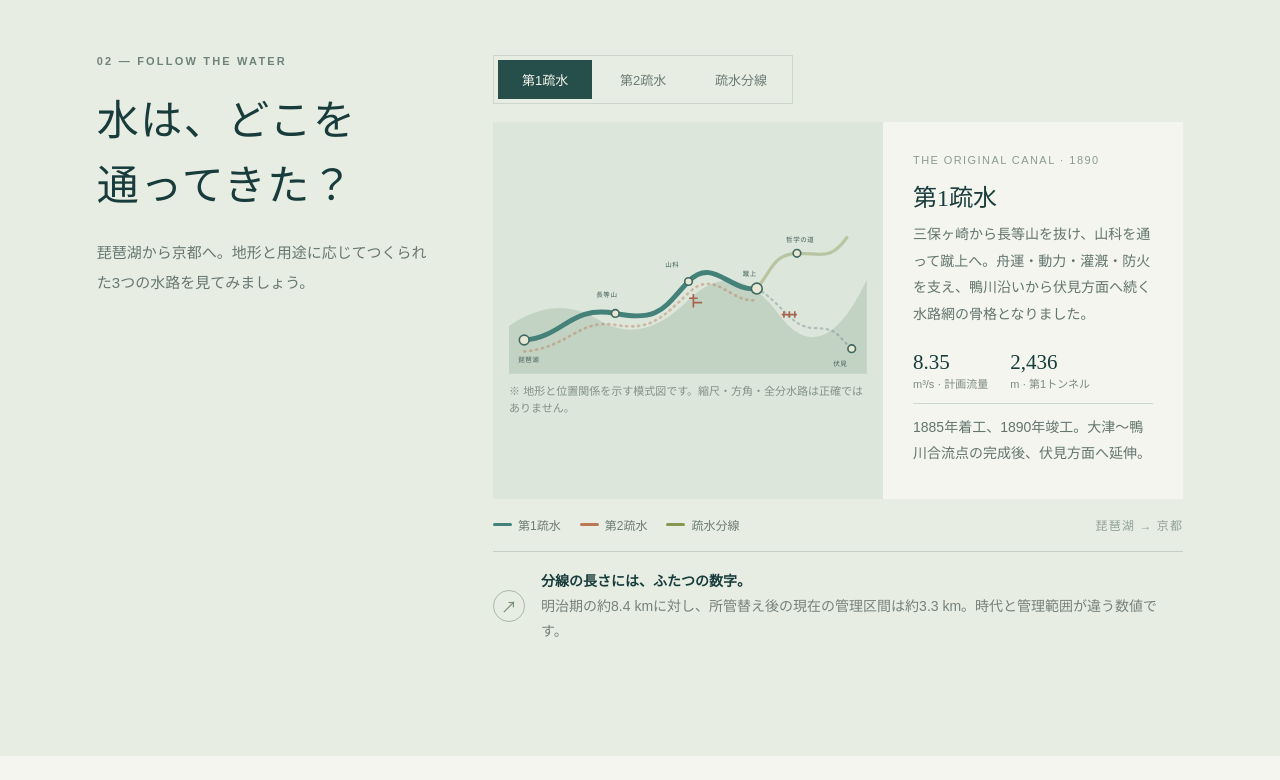
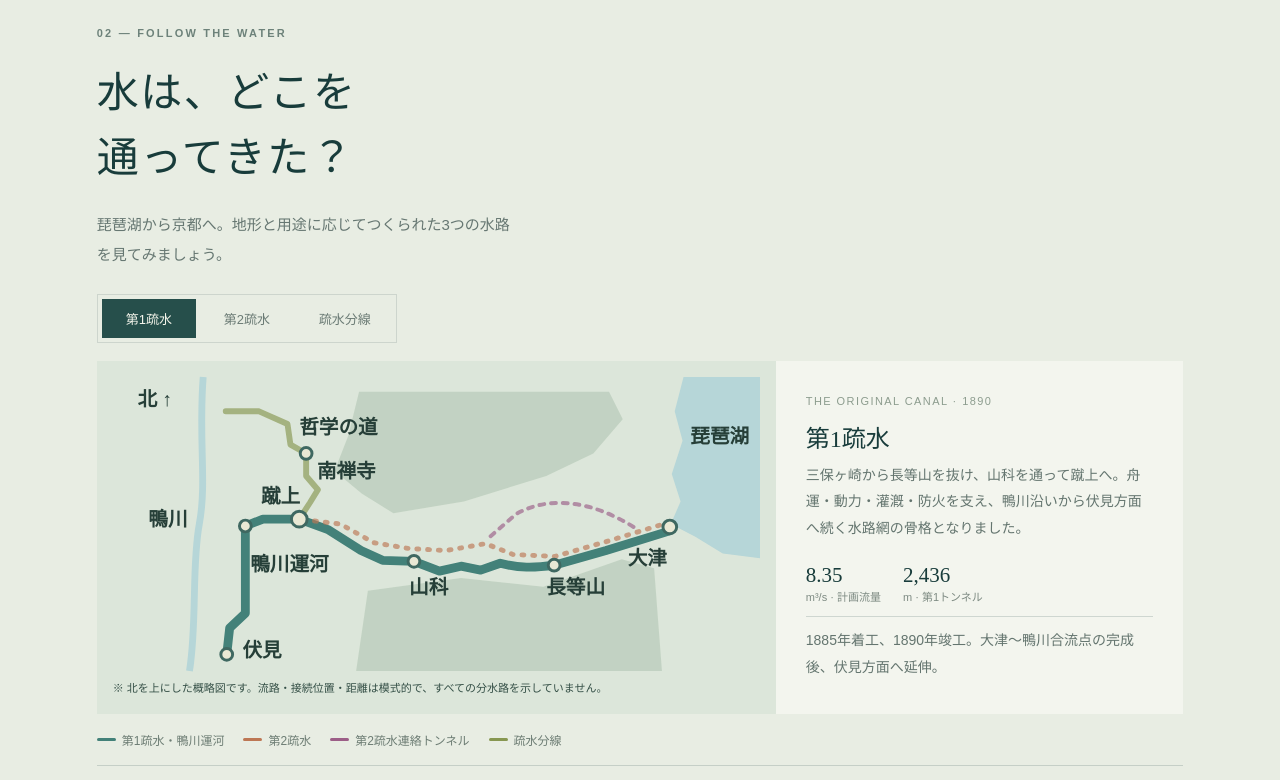
Before and after one commit to bunatarou/biwako-sosui, a plain HTML site: page index.html in a window 1280 px wide. Shown: the part 2380-3160 px from the top of the page. Drawn offline with Linux system fonts and the light colour scheme.

Commit message:
模式図改善

```diff
--- a/index.html
+++ b/index.html
@@ -6,7 +6,7 @@
   <meta name="theme-color" content="#f3f5ee">
   <meta name="description" content="琵琶湖疏水の歴史、しくみ、分水、発電、水道、文化財、現在の姿をたどる総合案内。">
   <title>琵琶湖疏水 — 水がつないだ、京都の未来。</title>
-  <link rel="stylesheet" href="style.css?v=13">
+  <link rel="stylesheet" href="style.css?v=16">
   <script src="script.js" defer></script>
 </head>
 <body>
@@ -157,21 +157,33 @@
             <div class="route-map">
               <svg viewBox="0 0 660 300" role="img" aria-labelledby="map-title map-desc">
                 <title id="map-title">琵琶湖疏水の概略ルート</title>
-                <desc id="map-desc">琵琶湖から山科を通って蹴上に至る第1疏水と、そこから京都市内へ分かれる水路の模式図</desc>
-                <path class="map-hill" d="M0 212 Q88 152 166 201 T330 165 T497 190 T660 127V300H0Z"/>
-                <path class="map-route route-first is-selected" d="M28 238 C100 233 113 173 196 189 S286 177 331 130 S409 151 457 143"/>
-                <path class="map-route route-second" d="M28 259 C110 252 128 199 195 210 S281 198 331 151 S408 172 457 164"/>
-                <path class="map-route route-branch" d="M457 143 C483 112 488 79 531 78 S592 93 623 49"/>
-                <path class="map-route route-downstream" d="M457 143 C506 171 519 215 563 216 S600 225 632 254"/>
+                <desc id="map-desc">北を上にした概略図。東の琵琶湖から第1疏水は大津、長等山、山科を通って蹴上へ、第2疏水はその北側を通り蹴上で合流する。蹴上から疏水分線は南禅寺を経て北へ、本線と鴨川運河は京都市内を経て伏見へ続く。第2疏水連絡トンネルは大津側から藤尾付近へ別経路を通る。</desc>
+                <path class="map-hill" d="M251 15H506L520 43L490 78L442 101L358 127L286 139L254 119L226 96L240 60Z"/>
+                <path class="map-hill" d="M260 218L355 205L439 214L519 186L552 195L560 300H248Z"/>
+                <path class="map-lake" d="M582 0H660V185L622 180L594 163L569 150L579 127L570 99L581 65L573 35Z"/>
+                <path class="map-river" d="M92 0C87 65 96 107 88 150S86 250 78 300"/>
+                <path class="map-route route-second route-connector" d="M531 153C490 127 445 120 411 140L381 166"/>
+                <path class="map-route route-first is-selected" d="M568 157L503 177L450 192C429 195 414 195 395 190L375 197L355 193L333 198L307 188L275 187L253 177L220 156L190 145L153 145L135 152L135 241L119 256L116 283"/>
+                <path class="map-route route-second" d="M568 148L503 168L451 183L408 181L380 170L340 177L302 175L266 169L232 150L190 145"/>
+                <path class="map-route route-branch" d="M190 145L201 128L209 115L197 101L197 78L181 69L178 48L149 35L115 35"/>
                 <g class="map-points">
-                  <circle cx="28" cy="238" r="9"/><circle cx="196" cy="189" r="7"/><circle cx="331" cy="130" r="7"/><circle cx="457" cy="143" r="10"/><circle cx="531" cy="78" r="7"/><circle cx="632" cy="254" r="7"/>
+                  <circle cx="568" cy="153" r="7"/><circle cx="450" cy="192" r="6"/><circle cx="307" cy="188" r="6"/><circle cx="190" cy="145" r="8"/><circle cx="197" cy="78" r="6"/><circle cx="135" cy="152" r="6"/><circle cx="116" cy="283" r="6"/>
                 </g>
                 <g class="map-labels">
-                  <text x="17" y="279">琵琶湖</text><text x="161" y="159">長等山</text><text x="288" y="103">山科</text><text x="431" y="119">蹴上</text><text x="511" y="57">哲学の道</text><text x="598" y="286">伏見</text>
+                  <text x="589" y="67">琵琶湖</text>
+                  <text x="525" y="192">大津</text>
+                  <text x="442" y="221">長等山</text>
+                  <text x="302" y="221">山科</text>
+                  <text x="151" y="129">蹴上</text>
+                  <text x="208" y="103">南禅寺</text>
+                  <text x="190" y="58">哲学の道</text>
+                  <text x="36" y="152">鴨川</text>
+                  <text x="140" y="198">鴨川運河</text>
+                  <text x="132" y="286">伏見</text>
+                  <text x="25" y="30">北 ↑</text>
                 </g>
-                <g class="map-icons"><path d="M340 153v25m-8-17h16m-8 8h16"/><path d="M503 191h28m-24-6v12m10-12v12m10-12v12"/></g>
               </svg>
-              <span class="map-caption">※ 地形と位置関係を示す模式図です。縮尺・方角・全分水路は正確ではありません。</span>
+              <span class="map-caption">※ 北を上にした概略図です。流路・接続位置・距離は模式的で、すべての分水路を示していません。</span>
             </div>
             <div class="route-info">
               <span class="route-kicker" id="route-kicker">THE ORIGINAL CANAL · 1890</span>
@@ -184,7 +196,7 @@
               <p class="route-note" id="route-note">1885年着工、1890年竣工。大津～鴨川合流点の完成後、伏見方面へ延伸。</p>
             </div>
           </div>
-          <div class="route-legend"><span><i class="legend-line first"></i>第1疏水</span><span><i class="legend-line second"></i>第2疏水</span><span><i class="legend-line branch"></i>疏水分線</span><span class="legend-watermark">琵琶湖 → 京都</span></div>
+          <div class="route-legend"><span><i class="legend-line first"></i>第1疏水・鴨川運河</span><span><i class="legend-line second"></i>第2疏水</span><span><i class="legend-line connector"></i>第2疏水連絡トンネル</span><span><i class="legend-line branch"></i>疏水分線</span></div>
           <div class="route-callout"><span class="callout-icon" aria-hidden="true">↗</span><p><strong>分線の長さには、ふたつの数字。</strong><br>明治期の約8.4 kmに対し、所管替え後の現在の管理区間は約3.3 km。時代と管理範囲が違う数値です。</p></div>
         </div>
       </div>
--- a/script.js
+++ b/script.js
@@ -60,7 +60,7 @@ function selectRoute(key, moveFocus = false) {
   }));
 
   document.querySelectorAll(".map-route").forEach((line) => line.classList.remove("is-selected"));
-  document.querySelector(route.routeClass).classList.add("is-selected");
+  document.querySelectorAll(route.routeClass).forEach((line) => line.classList.add("is-selected"));
 }
 
 tabs.forEach((tab, index) => {
--- a/style.css
+++ b/style.css
@@ -98,26 +98,29 @@ h1 br, h2 br { display: block; }
 .quote-card small { z-index: 1; color: #d0ddd1; font-size: 9px; letter-spacing: .12em; }
 
 .route-section { background: #e8ede3; }
-.section-route { display: grid; grid-template-columns: .65fr 1.35fr; gap: 5vw; padding-top: 108px; padding-bottom: 112px; }
+.section-route { padding-top: 80px; padding-bottom: 80px; }
+.section-route>.section-heading { margin-bottom: 24px; }
 .route-tabs { display: flex; gap: 4px; padding: 4px; border: 1px solid rgba(24,60,59,.13); width: fit-content; }
 .route-tab { min-width: 94px; padding: 10px 14px; border: 0; color: #6b7b75; background: transparent; font-size: 10px; cursor: pointer; }
 .route-tab.is-active { color: #f4f5eb; background: var(--green); }
 .route-tab:focus-visible, .button:focus-visible, a:focus-visible, summary:focus-visible { outline: 2px solid var(--rust); outline-offset: 3px; }
-.route-card { display: grid; grid-template-columns: 1.13fr .87fr; margin-top: 18px; min-height: 315px; background: var(--paper); }
-.route-map { min-width: 0; display: flex; flex-direction: column; justify-content: center; padding: 20px 16px 12px; background: #dce6da; }
-.route-map svg { width: 100%; overflow: visible; }
+.route-card { display: grid; grid-template-columns: minmax(0, 1.25fr) minmax(300px, .75fr); margin-top: 18px; background: var(--paper); }
+.route-map { min-width: 0; display: flex; flex-direction: column; align-items: center; justify-content: center; padding: 16px; background: #dce6da; }
+.route-map svg { width: 100%; max-width: 660px; overflow: visible; }
 .map-hill { fill: #b7c9b8; opacity: .67; }
+.map-lake { fill: #b6d6d8; }
+.map-river { fill: none; stroke: #b6d6d8; stroke-width: 7; }
 .map-route { fill: none; stroke-linecap: round; stroke-linejoin: round; transition: opacity .3s, stroke-width .3s; }
 .route-first { stroke: #438179; stroke-width: 7; }
 .route-second { stroke: #bd7754; stroke-width: 5; stroke-dasharray: 2 9; }
+.route-connector { stroke: #9c5e87; stroke-width: 4; stroke-dasharray: 5 7; }
 .route-branch { stroke: #879751; stroke-width: 6; }
-.route-downstream { stroke: #71808a; stroke-width: 4; stroke-dasharray: 3 8; }
-.map-route:not(.is-selected) { opacity: .42; }
+.map-route:not(.is-selected) { opacity: .65; }
 .map-route.is-selected { opacity: 1; stroke-width: 9; }
+.route-connector.is-selected { stroke-width: 6; }
 .map-points circle { fill: #e9e8d4; stroke: #3f6861; stroke-width: 3; }
-.map-labels { fill: #425e56; font-family: var(--sans); font-size: 12px; letter-spacing: 1px; }
-.map-icons { fill: none; stroke: #a8624b; stroke-width: 3; }
-.map-caption { margin-top: 9px; color: #829087; font-size: 8px; line-height: 1.6; }
+.map-labels { fill: #263f38; font-family: var(--sans); font-size: 20px; font-weight: 600; }
+.map-caption { width: 100%; max-width: 660px; margin-top: 9px; color: #344f46; font-size: 8px; line-height: 1.6; }
 .route-info { display: flex; flex-direction: column; justify-content: center; padding: 32px 30px; }
 .route-kicker { color: #8c9c8e; font-size: 8px; letter-spacing: .13em; }
 .route-info h3 { margin: 12px 0 8px; font-family: var(--serif); font-size: 24px; font-weight: 500; }
@@ -130,7 +133,8 @@ h1 br, h2 br { display: block; }
 .route-legend { display: flex; flex-wrap: wrap; align-items: center; gap: 19px; padding: 17px 0; color: #6d7d74; font-size: 8px; }
 .route-legend>span:not(.legend-watermark) { display: flex; align-items: center; gap: 6px; }
 .legend-line { width: 19px; height: 3px; display: inline-block; border-radius: 3px; }
-.legend-line.first { background: #438179; }.legend-line.second { background: #bd7754; }.legend-line.branch { background: #879751; }
+.legend-line.first { background: #438179; }.legend-line.second { background: #bd7754; }.legend-line.connector { background: #9c5e87; }.legend-line.branch { background: #879751; }
+@media (max-width: 1100px) { .route-card { grid-template-columns: 1fr; } }
 .legend-watermark { margin-left: auto; color: #90a097; font-family: var(--serif); font-size: 12px; letter-spacing: .1em; }
 .route-callout { display: flex; gap: 16px; align-items: center; border-top: 1px solid var(--line); padding-top: 17px; }
 .callout-icon { flex: 0 0 32px; height: 32px; display: grid; place-items: center; border: 1px solid #a9b9a7; border-radius: 50%; color: #738b6e; }
```
